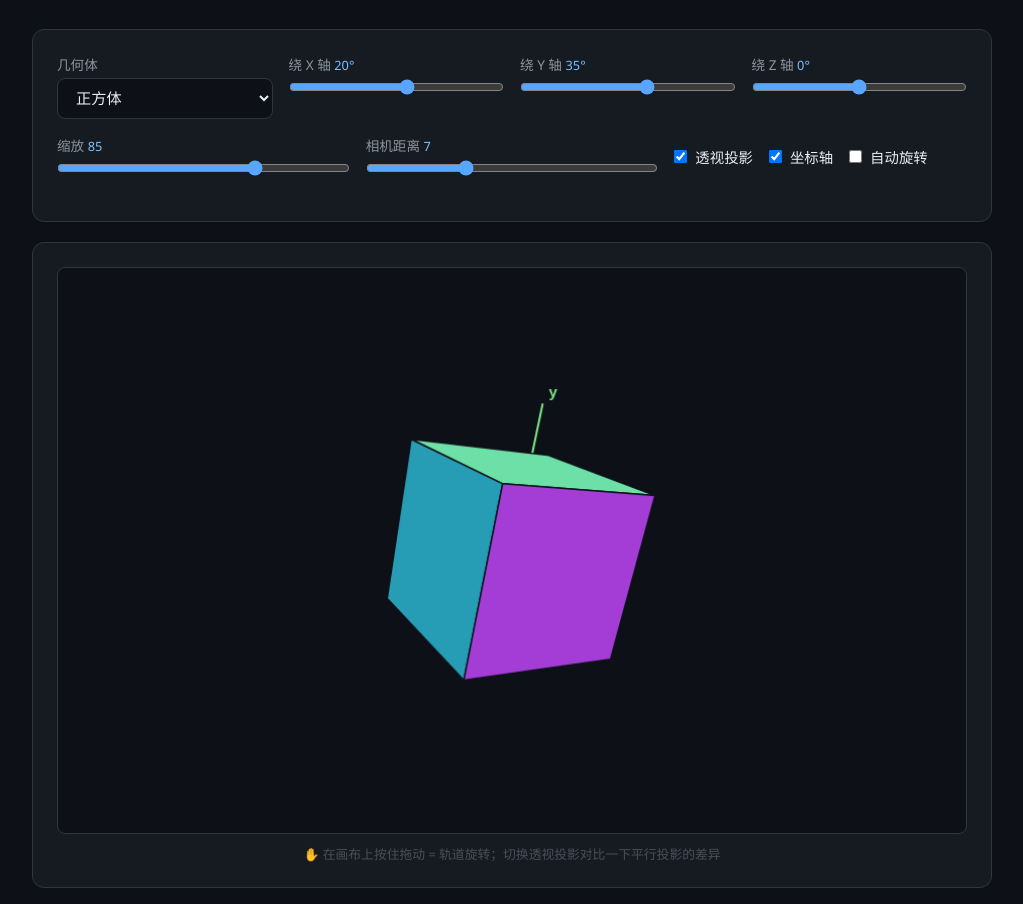
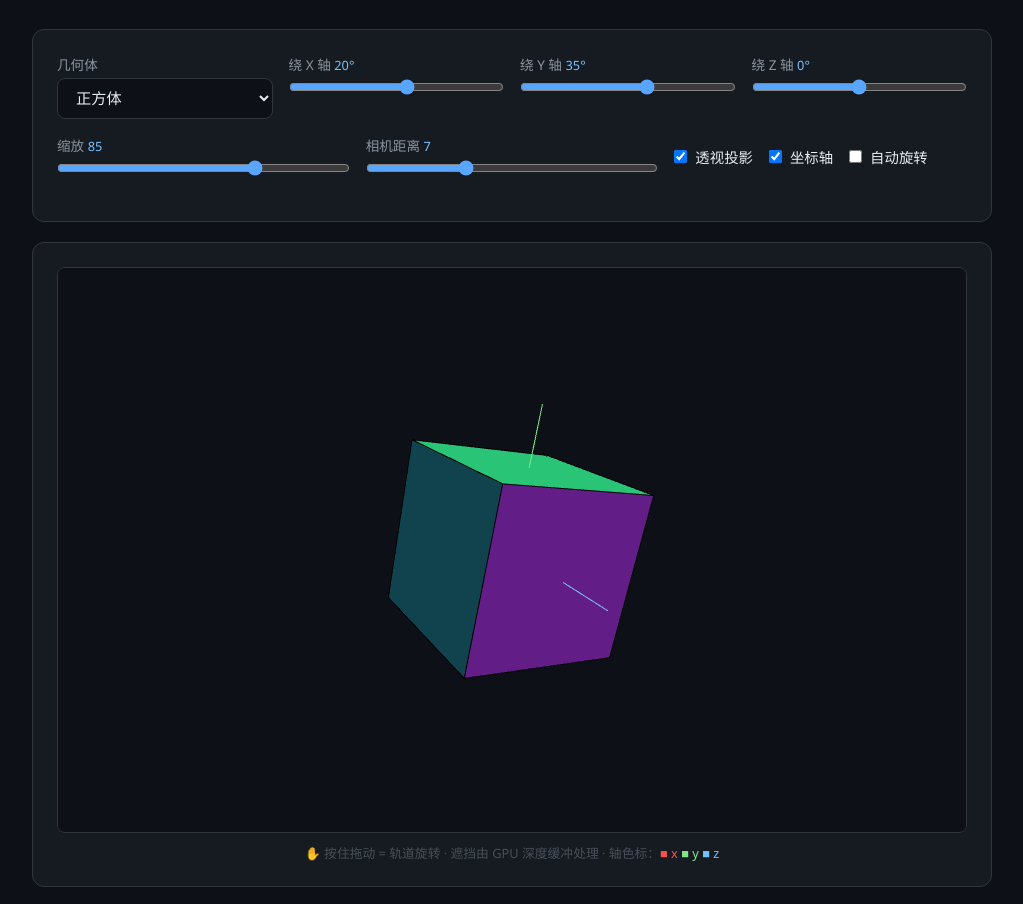
Before and after one commit to SpaceEye/ToolSet, a plain HTML site: page transform-3d.html in a window 1280 px wide. Shown: the part 160-1064 px from the top of the page, without its empty margins (128-1151 px from the left). Drawn offline with Linux system fonts and the light colour scheme.

Commit message:
3D 可视化改用 WebGL 硬件渲染：GPU 深度缓冲+背面剔除，修复正交投影遮挡/丢面问题

```diff
--- a/transform-3d.html
+++ b/transform-3d.html
@@ -11,6 +11,7 @@ body{background:#0d1117;color:#e6edf3;font-family:'Segoe UI',sans-serif;min-heig
 .back-link{display:inline-block;color:#58a6ff;text-decoration:none;margin-bottom:20px;font-size:.9rem}
 .back-link:hover{text-decoration:underline}
 h1{margin-bottom:8px;font-size:2rem;color:#58a6ff}
+.badge{display:inline-block;background:rgba(31,111,235,.13);border:1px solid rgba(31,111,235,.4);color:#79c0ff;border-radius:6px;padding:2px 10px;font-size:.78rem;margin-left:8px;vertical-align:middle;font-weight:normal}
 .subtitle{color:#8b949e;margin-bottom:32px;font-size:.95rem}
 .card{background:#161b22;border:1px solid #30363d;border-radius:12px;padding:24px;margin-bottom:20px}
 .row{display:flex;gap:16px;margin-bottom:16px;flex-wrap:wrap}
@@ -20,11 +21,12 @@ label{display:block;color:#8b949e;margin-bottom:4px;font-size:.85rem}
 input[type=range]{width:100%;accent-color:#58a6ff}
 select{background:#0d1117;border:1px solid #30363d;border-radius:8px;padding:10px 14px;color:#e6edf3;font-size:.95rem;width:100%}
 .chk{display:flex;align-items:center;gap:8px;color:#e6edf3;font-size:.9rem}
-#cv{background:#0d1117;border:1px solid #30363d;border-radius:8px;width:100%;display:block;cursor:grab;touch-action:none}
+#cv{background:#0d1117;border:1px solid #30363d;border-radius:8px;width:100%;aspect-ratio:900/560;display:block;cursor:grab;touch-action:none}
 #cv:active{cursor:grabbing}
 .hint{color:#484f58;font-size:.8rem;text-align:center;margin-top:10px}
 .matrix{display:grid;grid-template-columns:repeat(3,84px);gap:6px;font-family:monospace}
 .m-cell{background:#0d1117;border:1px solid #21262d;border-radius:6px;padding:8px;text-align:center;color:#7ee787;font-size:.85rem}
+.gl-fail{color:#f85149;text-align:center;padding:40px 0;line-height:1.8}
 .footer{text-align:center;margin-top:48px;color:#484f58;font-size:.8rem}
 @media(max-width:600px){body{padding:20px}}
 </style>
@@ -32,8 +34,8 @@ select{background:#0d1117;border:1px solid #30363d;border-radius:8px;padding:10p
 <body>
 <div class="container">
 <a class="back-link" href="index.html">← 返回工具集</a>
-<h1>🧊 三维变换可视化</h1>
-<p class="subtitle">绕 X / Y / Z 轴旋转、透视投影、平移缩放 —— 在浏览器里直接拖拽观察</p>
+<h1>🧊 三维变换可视化<span class="badge">WebGL 硬件渲染</span></h1>
+<p class="subtitle">GPU 光栅化 + 深度缓冲 + 硬件背面剔除 —— 任何角度都不会再丢失面</p>
 
 <div class="card">
 <div class="row">
@@ -59,8 +61,8 @@ select{background:#0d1117;border:1px solid #30363d;border-radius:8px;padding:10p
 </div>
 
 <div class="card">
-<canvas id="cv" width="900" height="560"></canvas>
-<p class="hint">✋ 在画布上按住拖动 = 轨道旋转；切换透视投影对比一下平行投影的差异</p>
+<canvas id="cv"></canvas>
+<p class="hint">✋ 按住拖动 = 轨道旋转 · 遮挡由 GPU 深度缓冲处理 · 轴色标：<span style="color:#f85149">■ x</span> <span style="color:#7ee787">■ y</span> <span style="color:#79c0ff">■ z</span></p>
 </div>
 
 <div class="card">
@@ -72,55 +74,172 @@ select{background:#0d1117;border:1px solid #30363d;border-radius:8px;padding:10p
 </div>
 
 <script>
-var SHAPES = {
-  cube: {
-    v:[[-1,-1,-1],[1,-1,-1],[1,1,-1],[-1,1,-1],[-1,-1,1],[1,-1,1],[1,1,1],[-1,1,1]],
-    f:[[0,1,2,3],[7,6,5,4],[4,5,1,0],[2,3,7,6],[1,5,6,2],[0,3,7,4]]
-  },
-  tetra: {
-    v:[[1,1,1],[1,-1,-1],[-1,1,-1],[-1,-1,1]],
-    f:[[0,1,2],[0,3,1],[0,2,3],[1,3,2]]
-  },
-  octa: {
-    v:[[1.4,0,0],[-1.4,0,0],[0,1.4,0],[0,-1.4,0],[0,0,1.4],[0,0,-1.4]],
-    f:[[0,2,4],[2,1,4],[1,3,4],[3,0,4],[2,0,5],[1,2,5],[3,1,5],[0,3,5]]
-  }
-};
-var FACE_HUES = [212, 280, 45, 150, 340, 190, 30, 110];
-
+'use strict';
 function gid(id){ return document.getElementById(id); }
 function num(id){ return parseFloat(gid(id).value); }
 function deg(v){ return v*Math.PI/180; }
+function clampAngle(a){ a=((a+180)%360+360)%360-180; return a; }
 
-// —— 纯数学函数（可独立测试）——
-function matMul(A,B){
-  var C=[[0,0,0],[0,0,0],[0,0,0]];
-  for(var i=0;i<3;i++)for(var j=0;j<3;j++){
-    C[i][j]=A[i][0]*B[0][j]+A[i][1]*B[1][j]+A[i][2]*B[2][j];
-  }
-  return C;
-}
+function sub(a,b){ return [a[0]-b[0],a[1]-b[1],a[2]-b[2]]; }
+function cross(a,b){ return [a[1]*b[2]-a[2]*b[1], a[2]*b[0]-a[0]*b[2], a[0]*b[1]-a[1]*b[0]]; }
+function dot(a,b){ return a[0]*b[0]+a[1]*b[1]+a[2]*b[2]; }
+function norm3(a){ var l=Math.sqrt(dot(a,a))||1; return [a[0]/l,a[1]/l,a[2]/l]; }
+
 function rotM(rx,ry,rz){
   var cx=Math.cos(rx),sx=Math.sin(rx),cy=Math.cos(ry),sy=Math.sin(ry),cz=Math.cos(rz),sz=Math.sin(rz);
   var X=[[1,0,0],[0,cx,-sx],[0,sx,cx]];
   var Y=[[cy,0,sy],[0,1,0],[-sy,0,cy]];
   var Z=[[cz,-sz,0],[sz,cz,0],[0,0,1]];
-  return matMul(Z, matMul(Y, X));
+  return mm3(Z,mm3(Y,X));
 }
-function applyM(M,v){
-  return [ M[0][0]*v[0]+M[0][1]*v[1]+M[0][2]*v[2],
-           M[1][0]*v[0]+M[1][1]*v[1]+M[1][2]*v[2],
-           M[2][0]*v[0]+M[2][1]*v[1]+M[2][2]*v[2] ];
+function mm3(A,B){
+  var C=[[0,0,0],[0,0,0],[0,0,0]];
+  for(var i=0;i<3;i++)for(var j=0;j<3;j++)C[i][j]=A[i][0]*B[0][j]+A[i][1]*B[1][j]+A[i][2]*B[2][j];
+  return C;
 }
-function sub(a,b){ return [a[0]-b[0],a[1]-b[1],a[2]-b[2]]; }
-function cross(a,b){ return [a[1]*b[2]-a[2]*b[1], a[2]*b[0]-a[0]*b[2], a[0]*b[1]-a[1]*b[0]]; }
-function dot(a,b){ return a[0]*b[0]+a[1]*b[1]+a[2]*b[2]; }
-function norm(a){ var l=Math.sqrt(dot(a,a))||1; return [a[0]/l,a[1]/l,a[2]/l]; }
-function clampAngle(a){ a=((a+180)%360+360)%360-180; return a; }
+// —— 4x4 列主序（WebGL 直接可用） ——
+function m3to4(R){
+  return new Float32Array([R[0][0],R[1][0],R[2][0],0, R[0][1],R[1][1],R[2][1],0, R[0][2],R[1][2],R[2][2],0, 0,0,0,1]);
+}
+function m4mul(a,b){
+  var o=new Float32Array(16);
+  for(var c=0;c<4;c++)for(var r=0;r<4;r++){
+    var s=0;for(var k=0;k<4;k++)s+=a[k*4+r]*b[c*4+k];
+    o[c*4+r]=s;
+  }
+  return o;
+}
+function m4trans(z){ var o=new Float32Array(16);o[0]=o[5]=o[10]=o[15]=1;o[14]=z;return o; }
+function m4persp(fovy,aspect,near,far){
+  var f=1/Math.tan(fovy/2),o=new Float32Array(16);
+  o[0]=f/aspect;o[5]=f;o[10]=(far+near)/(near-far);o[11]=-1;o[14]=2*far*near/(near-far);
+  return o;
+}
+function m4ortho(hw,hh,near,far){
+  var o=new Float32Array(16);
+  o[0]=1/hw;o[5]=1/hh;o[10]=2/(near-far);o[14]=(far+near)/(near-far);o[15]=1;
+  return o;
+}
+function hsl2rgb(h,s,l){
+  h/=360;
+  function f(p,q,t){if(t<0)t+=1;if(t>1)t-=1;if(t<1/6)return p+(q-p)*6*t;if(t<1/2)return q;if(t<2/3)return p+(q-p)*(2/3-t)*6;return p;}
+  var q=l<0.5?l*(1+s):l+s-l*s,p=2*l-q;
+  return [f(p,q,h+1/3),f(p,q,h),f(p,q,h-1/3)];
+}
 
-// 固定旋转顺序：X → Y → Z，组合为 R = Rz·Ry·Rx
-function currentM(){
-  return rotM(deg(num('c_rx')), deg(num('c_ry')), deg(num('c_rz')));
+var SHAPES = {
+  cube:  { v:[[-1,-1,-1],[1,-1,-1],[1,1,-1],[-1,1,-1],[-1,-1,1],[1,-1,1],[1,1,1],[-1,1,1]],
+           f:[[0,1,2,3],[7,6,5,4],[4,5,1,0],[2,3,7,6],[1,5,6,2],[0,3,7,4]] },
+  tetra: { v:[[1,1,1],[1,-1,-1],[-1,1,-1],[-1,-1,1]],
+           f:[[0,1,2],[0,3,1],[0,2,3],[1,3,2]] },
+  octa:  { v:[[1.4,0,0],[-1.4,0,0],[0,1.4,0],[0,-1.4,0],[0,0,1.4],[0,0,-1.4]],
+           f:[[0,2,4],[2,1,4],[1,3,4],[3,0,4],[2,0,5],[1,2,5],[3,1,5],[0,3,5]] }
+};
+var FACE_HUES = [212, 280, 45, 150, 340, 190, 30, 110];
+var LIGHT = norm3([0.4, 0.7, 0.62]);
+var EDGE_COL = [0.05, 0.065, 0.09];
+
+function buildShape(name){
+  var s = SHAPES[name], P=[], N=[], C=[], E=[];
+  s.f.forEach(function(f, idx){
+    var pts = f.map(function(i){ return s.v[i]; });
+    var cen=[0,0,0];
+    pts.forEach(function(v){ cen[0]+=v[0]/pts.length; cen[1]+=v[1]/pts.length; cen[2]+=v[2]/pts.length; });
+    var n = norm3(cross(sub(pts[1],pts[0]), sub(pts[2],pts[0])));
+    if (dot(n, cen) < 0) n = [-n[0],-n[1],-n[2]];  // 凸体：外法线与面心同向
+    var rgb = hsl2rgb(FACE_HUES[idx % FACE_HUES.length], 0.65, 0.5);
+    for (var k=1;k<pts.length-1;k++){
+      var t=[pts[0], pts[k], pts[k+1]];
+      if (dot(cross(sub(t[1],t[0]), sub(t[2],t[0])), n) < 0) t=[t[0],t[2],t[1]]; // 统一 CCW 绕向
+      t.forEach(function(p){ P.push(p[0],p[1],p[2]); N.push(n[0],n[1],n[2]); C.push(rgb[0],rgb[1],rgb[2]); });
+    }
+    for (var k=0;k<pts.length;k++){
+      var a=pts[k], b=pts[(k+1)%pts.length];
+      E.push(a[0],a[1],a[2], b[0],b[1],b[2]);
+    }
+  });
+  return { pos:new Float32Array(P), nrm:new Float32Array(N), col:new Float32Array(C),
+           edgePos:new Float32Array(E), edgeCol:new Float32Array(E.length),  // 棱线全黑(0,0,0)
+           nTri:P.length/3, nEdge:E.length/3 };
+}
+
+var VS_MESH='attribute vec3 aPos;attribute vec3 aNrm;attribute vec3 aCol;\n'+
+'uniform mat4 uMVP;uniform mat3 uRot;\nvarying vec3 vN;varying vec3 vC;\n'+
+'void main(){gl_Position=uMVP*vec4(aPos,1.0);vN=uRot*aNrm;vC=aCol;}';
+var FS_MESH='precision mediump float;\nvarying vec3 vN;varying vec3 vC;\nuniform vec3 uLight;\n'+
+'void main(){float d=max(dot(normalize(vN),normalize(uLight)),0.0);gl_FragColor=vec4(vC*(0.35+0.65*d),1.0);}';
+var VS_LINE='attribute vec3 aPos;attribute vec3 aCol;\nuniform mat4 uMVP;\nvarying vec3 vC;\n'+
+'void main(){gl_Position=uMVP*vec4(aPos,1.0);vC=aCol;}';
+var FS_LINE='precision mediump float;\nvarying vec3 vC;\nvoid main(){gl_FragColor=vec4(vC,1.0);}';
+
+var cv = gid('cv');
+var gl = cv.getContext('webgl', { antialias:true, preserveDrawingBuffer:true })
+      || cv.getContext('experimental-webgl');
+window.__gl = gl;
+window.__glReady = !!gl;
+
+var meshProg, lineProg, geom, bufs;
+
+function mkShader(type, src){
+  var s=gl.createShader(type); gl.shaderSource(s,src); gl.compileShader(s);
+  if(!gl.getShaderParameter(s,gl.COMPILE_STATUS)) throw new Error(gl.getShaderInfoLog(s));
+  return s;
+}
+function mkProg(vs,fs){
+  var p=gl.createProgram();
+  gl.attachShader(p,mkShader(gl.VERTEX_SHADER,vs));
+  gl.attachShader(p,mkShader(gl.FRAGMENT_SHADER,fs));
+  gl.linkProgram(p);
+  if(!gl.getProgramParameter(p,gl.LINK_STATUS)) throw new Error(gl.getProgramInfoLog(p));
+  return p;
+}
+function mkBuf(arr){
+  var b=gl.createBuffer(); gl.bindBuffer(gl.ARRAY_BUFFER,b);
+  gl.bufferData(gl.ARRAY_BUFFER,arr,gl.STATIC_DRAW); return b;
+}
+function setAttr(prog,name,buf){
+  var loc=gl.getAttribLocation(prog,name);
+  if(loc<0) return;
+  gl.bindBuffer(gl.ARRAY_BUFFER,buf);
+  gl.enableVertexAttribArray(loc);
+  gl.vertexAttribPointer(loc,3,gl.FLOAT,false,0,0);
+}
+
+function loadShape(name){
+  geom = buildShape(name);
+  ['pos','nrm','col','edgePos','edgeCol'].forEach(function(k){
+    if (bufs && bufs[k]) gl.deleteBuffer(bufs[k]);
+    bufs[k] = mkBuf(geom[k]);
+  });
+}
+
+if (!gl) {
+  cv.parentElement.innerHTML = '<p class="gl-fail">⚠️ 当前浏览器不支持 WebGL，无法渲染 3D。<br>请更新浏览器（Chrome / Edge / 新版 Safari）或开启硬件加速。</p>';
+} else {
+  meshProg = mkProg(VS_MESH, FS_MESH);
+  lineProg = mkProg(VS_LINE, FS_LINE);
+  bufs = {};
+  loadShape(gid('c_shape').value);
+  gl.enable(gl.DEPTH_TEST);
+  gl.enable(gl.CULL_FACE);
+  gl.cullFace(gl.BACK);
+  gl.clearColor(0.051, 0.067, 0.090, 1);
+
+  var AXES_BUF = (function(){
+    var p=[0,0,0, 1.7,0,0, 0,0,0, 0,1.7,0, 0,0,0, 0,0,1.7];
+    var c=[0.973,0.318,0.286, 0.973,0.318,0.286,
+           0.494,0.906,0.529, 0.494,0.906,0.529,
+           0.475,0.753,1.0,   0.475,0.753,1.0];
+    return { pos: mkBuf(new Float32Array(p)), col: mkBuf(new Float32Array(c)) };
+  })();
+
+  function fit(){
+    var dpr = Math.min(window.devicePixelRatio || 1, 2);
+    var w = Math.max(1, Math.round(cv.clientWidth  * dpr));
+    var h = Math.max(1, Math.round(cv.clientHeight * dpr));
+    if (cv.width !== w || cv.height !== h) { cv.width = w; cv.height = h; }
+    gl.viewport(0, 0, w, h);
+    return { W: cv.clientWidth || 900, H: cv.clientHeight || 560 };
   }
 
   function render(){
@@ -130,122 +249,82 @@ function render(){
     gid('v_zm').textContent = num('c_zm');
     gid('v_ds').textContent = num('c_ds');
 
-  var cv = gid('cv'), ctx = cv.getContext('2d');
-  var ox = cv.width/2, oy = cv.height/2;
+    var d = fit();
+    var persp = gid('k_persp').checked;
     var unit = num('c_zm'), dist = num('c_ds');
-  var persp = gid('k_persp').checked;
-  var M = currentM();
-  var shape = SHAPES[gid('c_shape').value];
+    var aspect = d.W / d.H, near = 0.1, far = dist + 5;
 
-  function project(p){
-    var f = 1;
-    if (persp) { var d = Math.max(dist - p[2], 0.5); f = dist / d; }
-    return [ox + p[0]*unit*f, oy - p[1]*unit*f];
-  }
-  function drawPoly(pts, stroke, fill, lw){
-    ctx.beginPath();
-    pts.forEach(function(p,i){ if(i===0) ctx.moveTo(p[0],p[1]); else ctx.lineTo(p[0],p[1]); });
-    ctx.closePath();
-    if (fill){ ctx.fillStyle = fill; ctx.fill(); }
-    ctx.strokeStyle = stroke; ctx.lineWidth = lw||1.5; ctx.stroke();
+    var R3 = rotM(deg(num('c_rx')), deg(num('c_ry')), deg(num('c_rz')));
+    var proj = persp
+      ? m4persp(2*Math.atan((d.H/2)/(unit*dist)), aspect, near, far)
+      : m4ortho((d.W/2)/unit, (d.H/2)/unit, near, far);
+    var mvp = m4mul(proj, m4mul(m4trans(-dist), m3to4(R3)));
+    var rot4 = new Float32Array([R3[0][0],R3[1][0],R3[2][0], R3[0][1],R3[1][1],R3[2][1], R3[0][2],R3[1][2],R3[2][2]]);
+
+    gl.clear(gl.COLOR_BUFFER_BIT | gl.DEPTH_BUFFER_BIT);
+
+    gl.useProgram(meshProg);
+    gl.uniformMatrix4fv(gl.getUniformLocation(meshProg,'uMVP'), false, mvp);
+    gl.uniformMatrix3fv(gl.getUniformLocation(meshProg,'uRot'), false, rot4);
+    gl.uniform3fv(gl.getUniformLocation(meshProg,'uLight'), LIGHT);
+    setAttr(meshProg,'aPos',bufs.pos);
+    setAttr(meshProg,'aNrm',bufs.nrm);
+    setAttr(meshProg,'aCol',bufs.col);
+    gl.enable(gl.POLYGON_OFFSET_FILL);
+    gl.polygonOffset(1.5, 1.5);            // 面沿深度方向后推，让棱线干净压在上面
+    gl.drawArrays(gl.TRIANGLES, 0, geom.nTri);
+    gl.disable(gl.POLYGON_OFFSET_FILL);
+
+    gl.useProgram(lineProg);
+    gl.uniformMatrix4fv(gl.getUniformLocation(lineProg,'uMVP'), false, mvp);
+    setAttr(lineProg,'aPos',bufs.edgePos);
+    setAttr(lineProg,'aCol',bufs.edgeCol);
+    gl.drawArrays(gl.LINES, 0, geom.nEdge);
+
+    if (gid('k_axes').checked) {
+      setAttr(lineProg,'aPos',AXES_BUF.pos);
+      setAttr(lineProg,'aCol',AXES_BUF.col);
+      gl.drawArrays(gl.LINES, 0, 6);
     }
 
-  ctx.clearRect(0,0,cv.width,cv.height);
+    var cells=[];
+    for(var r=0;r<3;r++)for(var c=0;c<3;c++)cells.push(parseFloat(R3[r][c].toFixed(2)));
+    gid('mat3').innerHTML = cells.map(function(v){return '<div class="m-cell">'+v+'</div>';}).join('');
+  }
+  window.__render = render;
 
-  // 坐标轴
-  if (gid('k_axes').checked) {
-    var axes = [
-      {v:[1.7,0,0], c:'#f85149', l:'x'},
-      {v:[0,1.7,0], c:'#7ee787', l:'y'},
-      {v:[0,0,1.7], c:'#79c0ff', l:'z'}
-    ];
-    axes.forEach(function(ax){
-      var p0 = project(applyM(M,[0,0,0])), p1 = project(applyM(M,ax.v));
-      ctx.beginPath(); ctx.moveTo(p0[0],p0[1]); ctx.lineTo(p1[0],p1[1]);
-      ctx.strokeStyle = ax.c; ctx.lineWidth = 2; ctx.stroke();
-      ctx.fillStyle = ax.c; ctx.font = 'bold 15px sans-serif';
-      ctx.fillText(ax.l, p1[0]+6, p1[1]-6);
+  // —— 交互 ——
+  var dragging=false, last=null;
+  function orbit(dx,dy){
+    gid('c_ry').value = clampAngle(num('c_ry') + dx*0.5);
+    gid('c_rx').value = clampAngle(num('c_rx') + dy*0.5);
+  }
+  cv.addEventListener('mousedown', function(e){ dragging=true; last=[e.clientX,e.clientY]; });
+  window.addEventListener('mouseup', function(){ dragging=false; });
+  window.addEventListener('mousemove', function(e){
+    if(!dragging) return;
+    orbit(e.clientX-last[0], e.clientY-last[1]); last=[e.clientX,e.clientY];
   });
-  }
-
-  var rv = shape.v.map(function(v){ return applyM(M, v); });
-  var light = norm([0.4, 0.7, 0.62]);
-  var cam = [0,0,dist];
-
-  var faces = shape.f.map(function(f, idx){
-    var verts = f.map(function(i){ return rv[i]; });
-    var cen = [0,0,0];
-    verts.forEach(function(v){ cen[0]+=v[0]/verts.length; cen[1]+=v[1]/verts.length; cen[2]+=v[2]/verts.length; });
-    var n = norm(cross(sub(verts[1],verts[0]), sub(verts[2],verts[0])));
-    // 统一外法线：凸体中心在原点，面心方向即外向；法线与面心反向则翻转
-    if (dot(n, cen) < 0) n = [-n[0],-n[1],-n[2]];
-    var visible = dot(n, sub(cam, cen)) > 0;
-    var shade = 0.35 + 0.65 * Math.max(0, dot(n, light));
-    return { idx:idx, verts:verts, cen:cen, n:n, visible:visible, depth:cen[2], shade:shade };
-  }).filter(function(fc){ return fc.visible; })
-    .sort(function(a,b){ return a.depth - b.depth; }); // painter：远的先画
-
-  faces.forEach(function(fc){
-    var pts = fc.verts.map(project);
-    var hue = FACE_HUES[fc.idx % FACE_HUES.length];
-    var lum = Math.round(28 + 40 * fc.shade);
-    drawPoly(pts, 'rgba(13,17,23,.95)', 'hsl(' + hue + ',65%,' + lum + '%)', 1.5);
-  });
-
-  // 顶点
-  if (!faces.length) {
-    rv.forEach(function(v){
-      var p = project(v);
-      ctx.beginPath(); ctx.arc(p[0],p[1],3,0,Math.PI*2);
-      ctx.fillStyle = '#58a6ff'; ctx.fill();
-    });
-  }
-
-  // 矩阵显示
-  var cells = [];
-  for (var i=0;i<3;i++) for (var j=0;j<3;j++) cells.push(parseFloat(M[i][j].toFixed(2)));
-  gid('mat3').innerHTML = cells.map(function(v){ return '<div class="m-cell">' + v + '</div>'; }).join('');
-}
-
-// —— 拖拽轨道旋转 ——
-var dragging = false, last = null;
-var cvEl = gid('cv');
-cvEl.addEventListener('mousedown', function(e){ dragging = true; last = [e.clientX, e.clientY]; });
-window.addEventListener('mouseup', function(){ dragging = false; });
-window.addEventListener('mousemove', function(e){
-  if (!dragging) return;
-  var dx = e.clientX - last[0], dy = e.clientY - last[1];
-  last = [e.clientX, e.clientY];
-  gid('c_ry').value = clampAngle(num('c_ry') + dx * 0.5);
-  gid('c_rx').value = clampAngle(num('c_rx') + dy * 0.5);
-  render();
-});
-cvEl.addEventListener('touchstart', function(e){ dragging = true; last = [e.touches[0].clientX, e.touches[0].clientY]; }, {passive:true});
-window.addEventListener('touchend', function(){ dragging = false; });
-cvEl.addEventListener('touchmove', function(e){
-  if (!dragging) return;
-  var t = e.touches[0], dx = t.clientX - last[0], dy = t.clientY - last[1];
-  last = [t.clientX, t.clientY];
-  gid('c_ry').value = clampAngle(num('c_ry') + dx * 0.5);
-  gid('c_rx').value = clampAngle(num('c_rx') + dy * 0.5);
-  render();
+  cv.addEventListener('touchstart', function(e){ dragging=true; last=[e.touches[0].clientX,e.touches[0].clientY]; }, {passive:true});
+  window.addEventListener('touchend', function(){ dragging=false; });
+  cv.addEventListener('touchmove', function(e){
+    if(!dragging) return;
+    var t=e.touches[0]; orbit(t.clientX-last[0], t.clientY-last[1]); last=[t.clientX,t.clientY];
   }, {passive:true});
 
-['c_shape','c_rx','c_ry','c_rz','c_zm','c_ds','k_persp','k_axes'].forEach(function(id){
+  gid('c_shape').addEventListener('change', function(){ loadShape(this.value); });
+  ['c_rx','c_ry','c_rz','c_zm','c_ds','k_persp','k_axes'].forEach(function(id){
     gid(id).addEventListener('input', render);
     gid(id).addEventListener('change', render);
   });
+  window.addEventListener('resize', render);
 
-// 自动旋转
-(function tick(){
-  if (gid('k_auto').checked) {
-    gid('c_ry').value = clampAngle(num('c_ry') + 0.5);
+  (function loop(){
+    if (gid('k_auto').checked) gid('c_ry').value = clampAngle(num('c_ry') + 0.5);
     render();
+    requestAnimationFrame(loop);
+  })();
 }
-  requestAnimationFrame(tick);
-})();
-
-render();
 </script>
 </body>
 </html>
```
Also changed, not shown: index.html (+2 -2 lines). Lines whose indentation alone changed are shown as unchanged.
